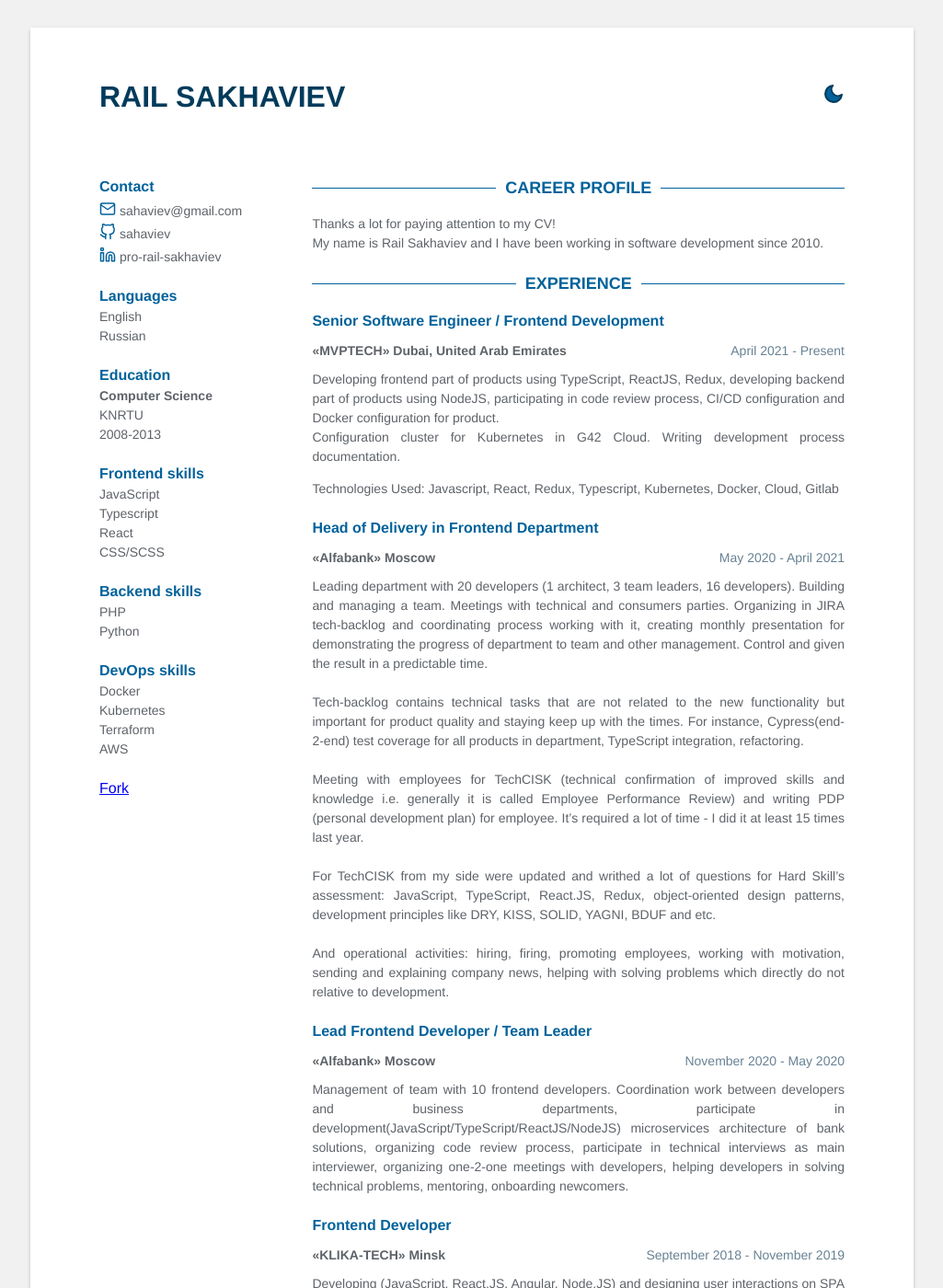
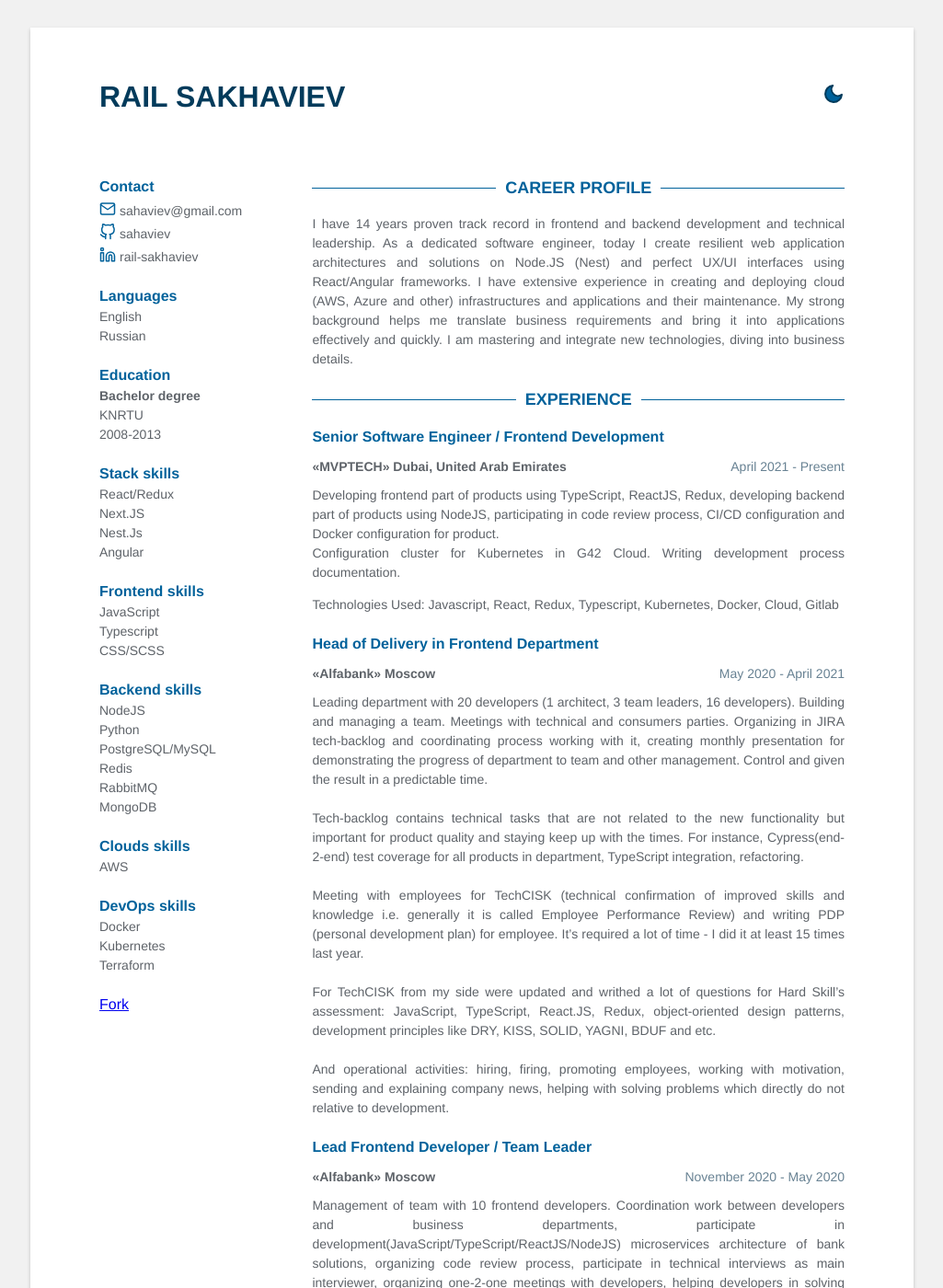
Before and after one commit to sahaviev/sahaviev.github.io, a Jekyll site: the page built from index.html, in a window 1280 px wide and 1400 px high. Shown: the whole window at 92% size, without its empty margins (127-1152 px from the left). Built offline with Jekyll 4.4.1, drawn with Linux system fonts in a browser that asks for light colours; comment, search, counter and statistics services are not loaded.

Commit message:
update profile, skill and linkedin sections

```diff
--- a/_data/data.yml
+++ b/_data/data.yml
@@ -6,7 +6,7 @@ fork: true
 contact:
   email: sahaviev@gmail.com
   github: sahaviev
-  linkedin: pro-rail-sakhaviev
+  linkedin: rail-sakhaviev
   phone:
   gitlab:
 
@@ -15,34 +15,52 @@ languages:
   - idiom: Russian
 
 education:
-  - degree: Computer Science
+  - degree: Bachelor degree
     degree_description: Automated Systems of collecting and processing information
     time: 2008-2013
     university: KNRTU
     university_description: Kazan National Research Technological University
 
 skills:
+  - category: Stack
+    skill:
+      - React/Redux
+      - Next.JS
+      - Nest.Js
+      - Angular
   - category: Frontend
     skill:
       - JavaScript
       - Typescript
-      - React
       - CSS/SCSS
   - category: Backend
     skill:
-      - PHP
+      - NodeJS
       - Python
+      - PostgreSQL/MySQL
+      - Redis
+      - RabbitMQ
+      - MongoDB
+  - category: Clouds
+    skill:
+      - AWS
   - category: DevOps
     skill:
       - Docker
       - Kubernetes
       - Terraform
-      - AWS
 
 # Profile
 profile: |
-  Thanks a lot for paying attention to my CV!<br />
-  My name is Rail Sakhaviev and I have been working in software development since 2010.
+  I have 14 years proven track record in frontend and backend development and technical leadership. As a dedicated
+  software engineer, today I create resilient web application architectures and solutions on
+
+  Node.JS (Nest) and perfect UX/UI interfaces using React/Angular frameworks.
+  I have extensive experience in creating and deploying cloud (AWS, Azure and other) infrastructures and applications
+  and their maintenance.
+
+  My strong background helps me translate business requirements and bring it into applications effectively and quickly. I
+  am mastering and integrate new technologies, diving into business details.
 
 # Experience
 experience:
--- a/_includes/linkedin.html
+++ b/_includes/linkedin.html
@@ -1,4 +1,4 @@
 <section class="career-profile">
     <h2 class="title">Me on LinkedIn</h2>
-    <div class="badge-base LI-profile-badge" data-locale="en_US" data-size="large" data-theme="light" data-type="HORIZONTAL" data-vanity="pro-rail-sakhaviev" data-version="v1"></div>
+    <div class="badge-base LI-profile-badge" data-locale="en_US" data-size="large" data-theme="light" data-type="HORIZONTAL" data-vanity="rail-sakhaviev" data-version="v1"></div>
 </section>
```
